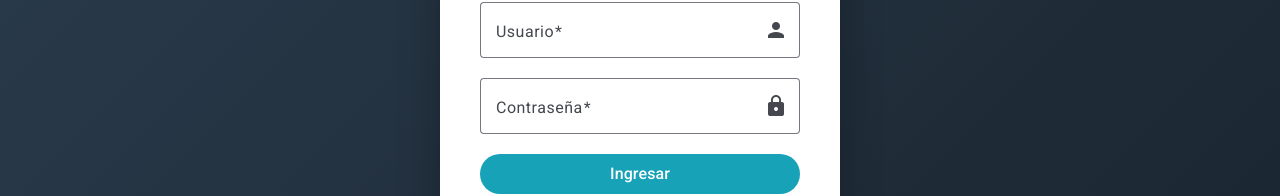
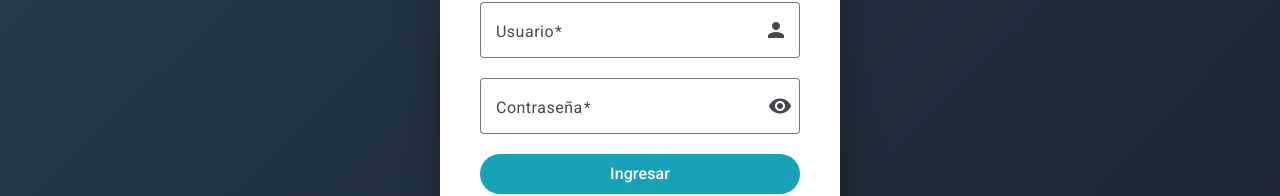
Before and after one commit to dserranox/blschool-intranet-frontend, an Angular app: page /login in a window 1280 px wide. Shown: the part 437-633 px from the top of the page. Built offline with nearby package versions, Linux system fonts and the light colour scheme.

Commit message:
agrego ver pass y solo admin para presincripciones

```diff
--- a/src/app/features/layout/sidebar.component.ts
+++ b/src/app/features/layout/sidebar.component.ts
@@ -1,6 +1,7 @@
-import { Component, input, output, signal } from '@angular/core';
+import { Component, inject, input, output, signal } from '@angular/core';
 import { CommonModule } from '@angular/common';
 import { RouterLink, RouterLinkActive } from '@angular/router';
+import { AuthService } from '../../core/services/auth.service';
 import packageJson from '../../../../package.json';
 
 interface MenuItem {
@@ -8,6 +9,8 @@ interface MenuItem {
   icon: string;
   route?: string;
   children?: MenuItem[];
+  /** Sólo visible para usuarios con rol ADMIN */
+  soloAdmin?: boolean;
 }
 
 @Component({
@@ -37,12 +40,14 @@ interface MenuItem {
               @if (expandedMenus().includes(item.label)) {
                 <div class="nav-submenu">
                   @for (child of item.children; track child.label) {
+                    @if (!child.soloAdmin || authService.isAdmin()) {
                       <a [routerLink]="child.route" routerLinkActive="active" class="nav-item nav-subitem" [attr.title]="collapsed() ? child.label : null">
                         <span class="nav-icon">{{ child.icon }}</span>
                         @if (!collapsed()) {
                           <span class="nav-label">{{ child.label }}</span>
                         }
                       </a>
+                    }
                   }
                 </div>
               }
@@ -209,6 +214,7 @@ interface MenuItem {
   `]
 })
 export class SidebarComponent {
+  authService = inject(AuthService);
   collapsed = input<boolean>(false);
   collapsedChange = output<boolean>();
   expandedMenus = signal<string[]>(['Gestión']);
@@ -223,7 +229,7 @@ export class SidebarComponent {
     {
       label: 'Gestión', icon: '\uD83D\uDCCB', children: [
         { label: 'Alumnos', icon: '\uD83C\uDF93', route: '/gestion/alumnos' },
-        { label: 'Preinscripciones', icon: '\uD83D\uDCE5', route: '/gestion/preinscripciones' },
+        { label: 'Preinscripciones', icon: '\uD83D\uDCE5', route: '/gestion/preinscripciones', soloAdmin: true },
         { label: 'Docentes', icon: '\uD83D\uDC69\u200D\uD83C\uDFEB', route: '/gestion/docentes' },
         { label: 'Cursos', icon: '\uD83D\uDCDA', route: '/gestion/cursos' },
         { label: 'Comisiones', icon: '\uD83D\uDCDD', route: '/gestion/comisiones' },
--- a/src/app/features/login/login.component.html
+++ b/src/app/features/login/login.component.html
@@ -13,8 +13,12 @@
 
       <mat-form-field appearance="outline" class="full">
         <mat-label>Contraseña</mat-label>
-        <input matInput type="password" name="password" [(ngModel)]="password" required autocomplete="current-password">
-        <mat-icon matSuffix>lock</mat-icon>
+        <input matInput [type]="mostrarPassword() ? 'text' : 'password'" name="password" [(ngModel)]="password" required autocomplete="current-password">
+        <button mat-icon-button matSuffix type="button" (click)="mostrarPassword.set(!mostrarPassword())"
+                [attr.aria-label]="mostrarPassword() ? 'Ocultar contraseña' : 'Mostrar contraseña'"
+                [attr.title]="mostrarPassword() ? 'Ocultar contraseña' : 'Mostrar contraseña'">
+          <mat-icon>{{ mostrarPassword() ? 'visibility_off' : 'visibility' }}</mat-icon>
+        </button>
       </mat-form-field>
 
       @if (errorMessage()) {
--- a/src/app/features/login/login.component.ts
+++ b/src/app/features/login/login.component.ts
@@ -24,6 +24,7 @@ import { AuthService } from '../../core/services/auth.service';
 export class LoginComponent {
   username = '';
   password = '';
+  mostrarPassword = signal(false);
   errorMessage = signal('');
   loading = signal(false);
 
```
Lines whose indentation alone changed are shown as unchanged.
